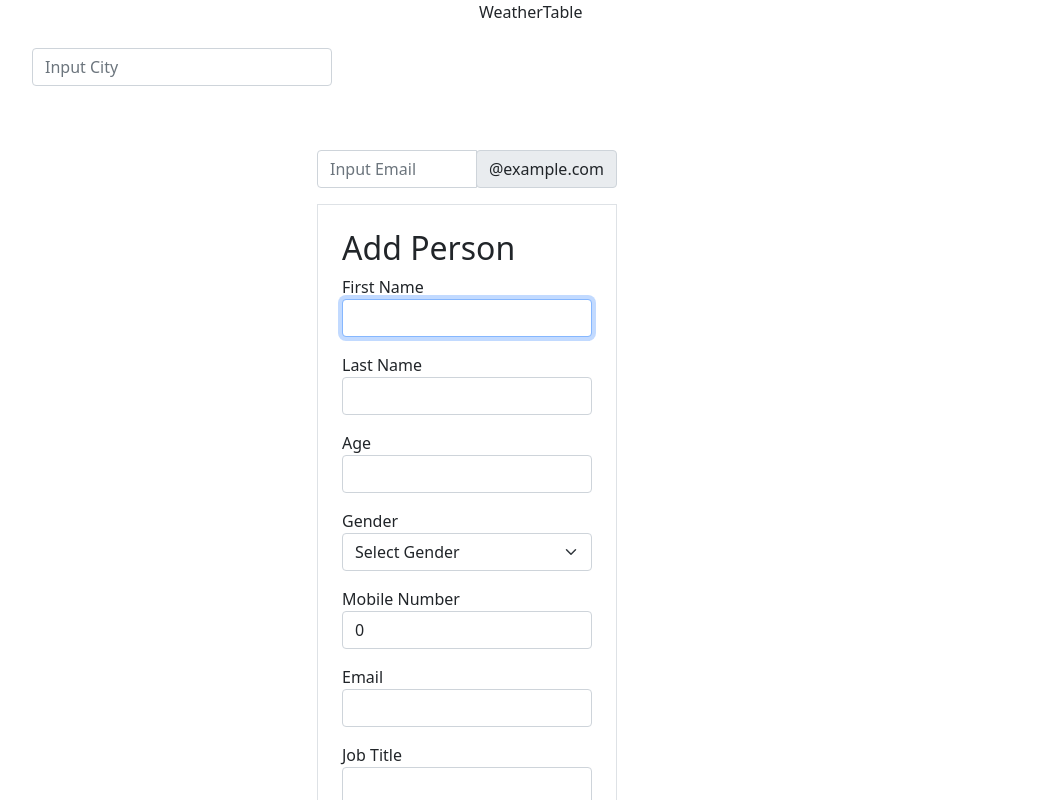
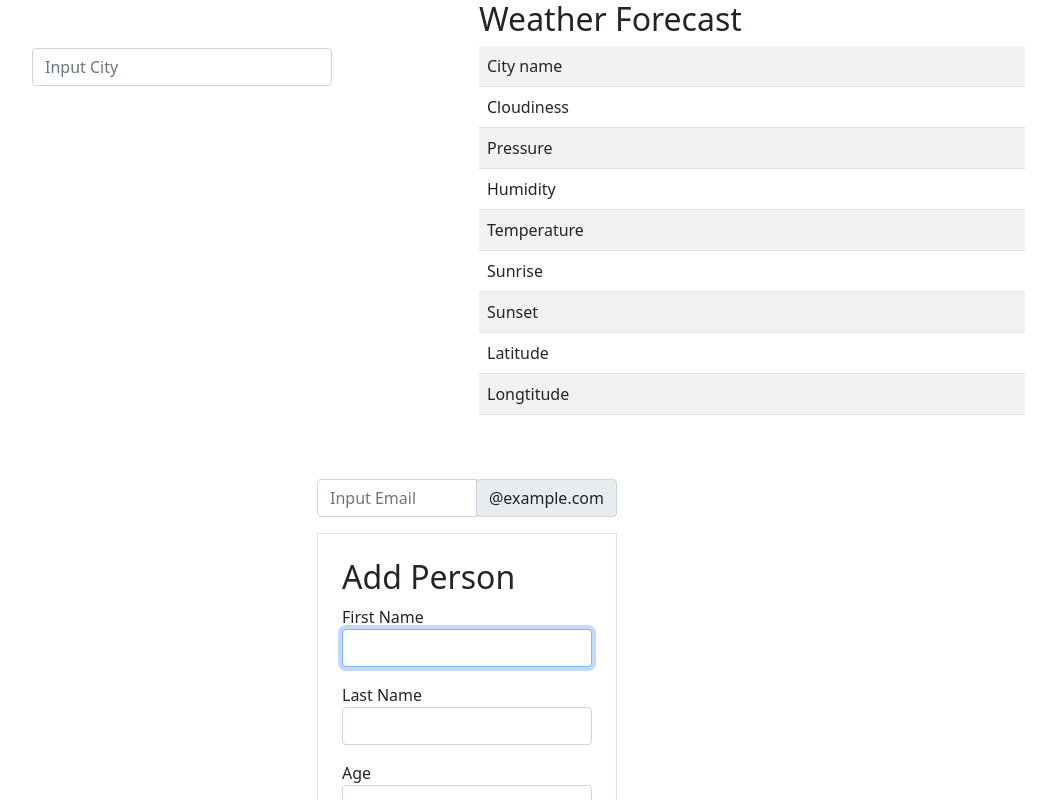
Before and after one commit to MasterJameson/NewPortfolio, a React (Create React App) app: page / in a window 1280 px wide. Shown: the top 800 px of the page, without its empty margins (173-1229 px from the left). Built offline with nearby package versions, Linux system fonts and the light colour scheme; no server answers.

Commit message:
added table for weather

```diff
--- a/src/Tables/WeatherApp/DispalyWeather/index.tsx
+++ b/src/Tables/WeatherApp/DispalyWeather/index.tsx
@@ -1,10 +1,62 @@
 import React from 'react'
 
+
 const WeatherTable = (props: any) => {
-  console.log(props.props);
+
+  const value = props.props
+
+  const temp = value?.main?.temp
+  const subTemp = (temp ? (temp - 212) : 0)
+  const celsius = (Math.floor((subTemp - 32) * 5 / 9))
+  const cloudiness = value?.weather?.map((val: any) => val.main)
+
+  console.log(temp);
+  console.log(value);
 
   return (
-    <div>WeatherTable</div>
+    <>
+      <h2>Weather Forecast</h2>
+      <table className='table  table-striped table-hover'>
+        <tbody>
+          <tr>
+            <td>City name</td>
+            <td>{value.name}</td>
+          </tr>
+          <tr>
+            <td>Cloudiness</td>
+            <td>{cloudiness}</td>
+          </tr>
+          <tr>
+            <td>Pressure</td>
+            <td>{value?.main?.pressure}</td>
+          </tr>
+          <tr>
+            <td>Humidity</td>
+            <td>{value?.main?.feels_like}</td>
+          </tr>
+          <tr>
+            <td>Temperature</td>
+            <td>{value?.main?.temp}</td>
+          </tr>
+          <tr>
+            <td>Sunrise</td>
+            <td>{value?.sys?.sunrise}</td>
+          </tr>
+          <tr>
+            <td>Sunset</td>
+            <td>{value?.sys?.sunset}</td>
+          </tr>
+          <tr>
+            <td>Latitude</td>
+            <td>{value?.coord?.lat}</td>
+          </tr>
+          <tr>
+            <td>Longtitude</td>
+            <td>{value?.coord?.lon}</td>
+          </tr>
+        </tbody>
+      </table>
+    </>
   )
 }
 
```
